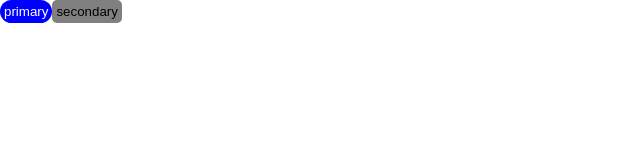
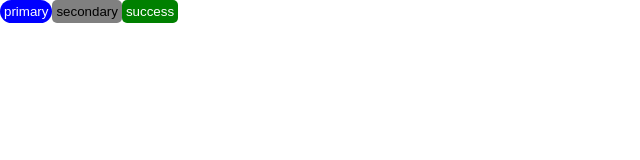
Before and after one commit to RunLearn/super-todoapp, a Next.js app: page /todo in a window 1280 px wide. Shown: the top 160 px of the page, without its empty margins (0-640 px from the left). Built offline with nearby package versions, Linux system fonts and the light colour scheme.

Commit message:
style: primary button, secondary, ... 일반화 위한 스타일 컴포넌트 export 수정

```diff
--- a/pages/todo/index.tsx
+++ b/pages/todo/index.tsx
@@ -1,5 +1,6 @@
 import PrimaryButton from "../../src/components/buttons/PrimaryButton"
 import SecondaryButton from "../../src/components/buttons/SecondaryButton"
+import SuccessButton from "../../src/components/buttons/SuccessButton"
 
 
 const index = () => {
@@ -8,6 +9,7 @@ const index = () => {
         <main>
             <PrimaryButton borderRadius="20px">primary</PrimaryButton>
             <SecondaryButton>secondary</SecondaryButton>
+            <SuccessButton>success</SuccessButton>
         </main>
     </>
   )
--- a/src/components/buttons/DangerButton.tsx
+++ b/src/components/buttons/DangerButton.tsx
@@ -2,7 +2,7 @@ import { NextPage } from "next"
 import StyledButton, { StyledButtonProps } from "../../../styles/buttons/StyledButton"
 
 
-const PrimaryButton: NextPage<StyledButtonProps> = (props) => {
+const DangerButton: NextPage<StyledButtonProps> = (props) => {
   return (
     <StyledButton buttonType="danger" { ...props }>
         { props.children }
@@ -10,4 +10,4 @@ const PrimaryButton: NextPage<StyledButtonProps> = (props) => {
   )
 }
 
-export default PrimaryButton
+export default DangerButton
--- a/src/components/buttons/DarkButton.tsx
+++ b/src/components/buttons/DarkButton.tsx
@@ -2,7 +2,7 @@ import { NextPage } from "next"
 import StyledButton, { StyledButtonProps } from "../../../styles/buttons/StyledButton"
 
 
-const PrimaryButton: NextPage<StyledButtonProps> = (props) => {
+const DarkButton: NextPage<StyledButtonProps> = (props) => {
   return (
     <StyledButton buttonType="dark" { ...props }>
         { props.children }
@@ -10,4 +10,4 @@ const PrimaryButton: NextPage<StyledButtonProps> = (props) => {
   )
 }
 
-export default PrimaryButton
+export default DarkButton
--- a/src/components/buttons/InfoButton .tsx
+++ b/src/components/buttons/InfoButton .tsx
@@ -2,7 +2,7 @@ import { NextPage } from "next"
 import StyledButton, { StyledButtonProps } from "../../../styles/buttons/StyledButton"
 
 
-const PrimaryButton: NextPage<StyledButtonProps> = (props) => {
+const InfoButton : NextPage<StyledButtonProps> = (props) => {
   return (
     <StyledButton buttonType="info" { ...props }>
         { props.children }
@@ -10,4 +10,4 @@ const PrimaryButton: NextPage<StyledButtonProps> = (props) => {
   )
 }
 
-export default PrimaryButton
+export default InfoButton
--- a/src/components/buttons/LightButton.tsx
+++ b/src/components/buttons/LightButton.tsx
@@ -2,7 +2,7 @@ import { NextPage } from "next"
 import StyledButton, { StyledButtonProps } from "../../../styles/buttons/StyledButton"
 
 
-const PrimaryButton: NextPage<StyledButtonProps> = (props) => {
+const LightButton: NextPage<StyledButtonProps> = (props) => {
   return (
     <StyledButton buttonType="light" { ...props }>
         { props.children }
@@ -10,4 +10,4 @@ const PrimaryButton: NextPage<StyledButtonProps> = (props) => {
   )
 }
 
-export default PrimaryButton
+export default LightButton
--- a/src/components/buttons/SuccessButton.tsx
+++ b/src/components/buttons/SuccessButton.tsx
@@ -2,7 +2,7 @@ import { NextPage } from "next"
 import StyledButton, { StyledButtonProps } from "../../../styles/buttons/StyledButton"
 
 
-const PrimaryButton: NextPage<StyledButtonProps> = (props) => {
+const SuccessButton: NextPage<StyledButtonProps> = (props) => {
   return (
     <StyledButton buttonType="success" { ...props }>
         { props.children }
@@ -10,4 +10,4 @@ const PrimaryButton: NextPage<StyledButtonProps> = (props) => {
   )
 }
 
-export default PrimaryButton
+export default SuccessButton
--- a/src/components/buttons/WarningButton.tsx
+++ b/src/components/buttons/WarningButton.tsx
@@ -2,7 +2,7 @@ import { NextPage } from "next"
 import StyledButton, { StyledButtonProps } from "../../../styles/buttons/StyledButton"
 
 
-const SecondaryButton: NextPage<StyledButtonProps> = (props) => {
+const WarningButton: NextPage<StyledButtonProps> = (props) => {
   return (
     <StyledButton buttonType="warning" { ...props }>
         { props.children }
@@ -10,4 +10,4 @@ const SecondaryButton: NextPage<StyledButtonProps> = (props) => {
   )
 }
 
-export default SecondaryButton
+export default WarningButton
```
